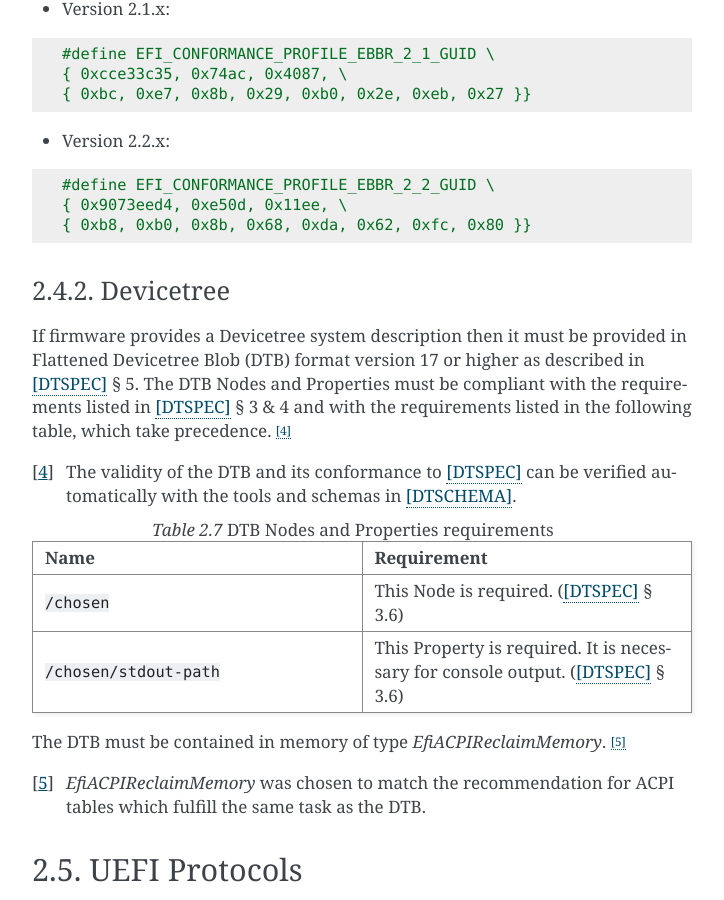
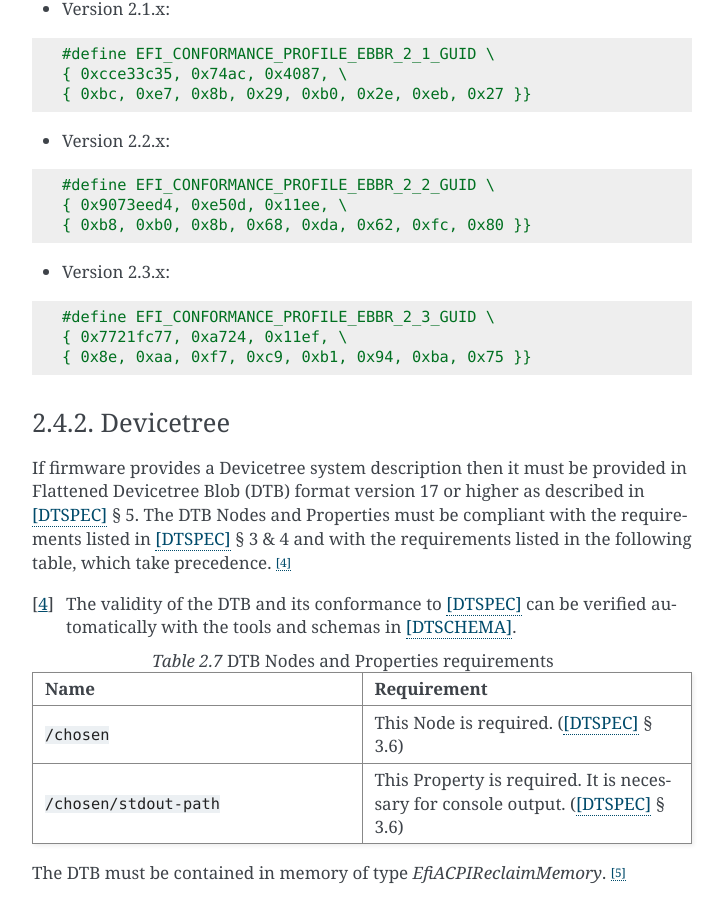
Before and after one commit to ARM-software/ebbr, a Sphinx documentation site: the page built from source/chapter2-uefi.rst, in a window 1280 px wide and 900 px high, scrolled down 7562 px. Shown: the whole window, without its empty margins (388-1112 px from the left). Built offline with Sphinx 7.4.7, drawn with Linux system fonts in a browser that asks for light colours.

Commit message:
chapter2: provision conformance profile 2.3 guid
Add an EFI Conformance Profile Table GUID to indicate compliance with
the future versions 2.3.x of this specification.

Signed-off-by: Vincent Stehlé <vincent.stehle@arm.com>

```diff
--- a/source/chapter2-uefi.rst
+++ b/source/chapter2-uefi.rst
@@ -359,6 +359,14 @@ specification [#VersionsNote]_.
     #define EFI_CONFORMANCE_PROFILE_EBBR_2_2_GUID \
     { 0x9073eed4, 0xe50d, 0x11ee, \
     { 0xb8, 0xb0, 0x8b, 0x68, 0xda, 0x62, 0xfc, 0x80 }}
+
+- Version 2.3.x:
+
+.. code-block:: c
+
+    #define EFI_CONFORMANCE_PROFILE_EBBR_2_3_GUID \
+    { 0x7721fc77, 0xa724, 0x11ef, \
+    { 0x8e, 0xaa, 0xf7, 0xc9, 0xb1, 0x94, 0xba, 0x75 }}
 
 Devicetree
 ----------
```
